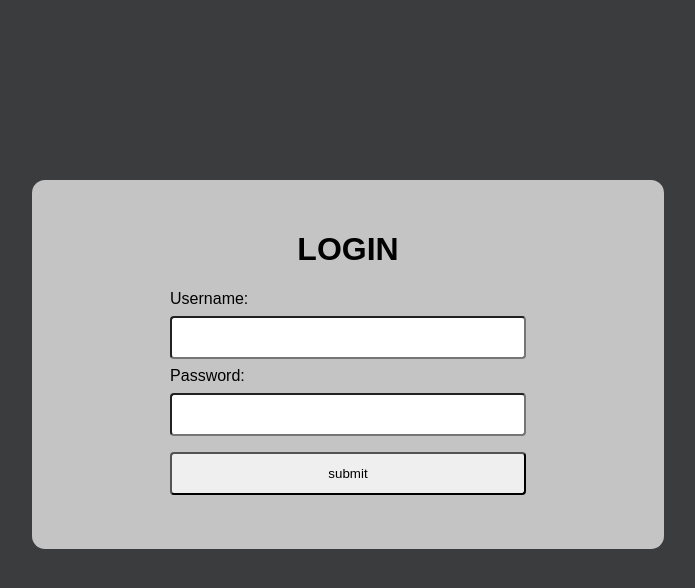
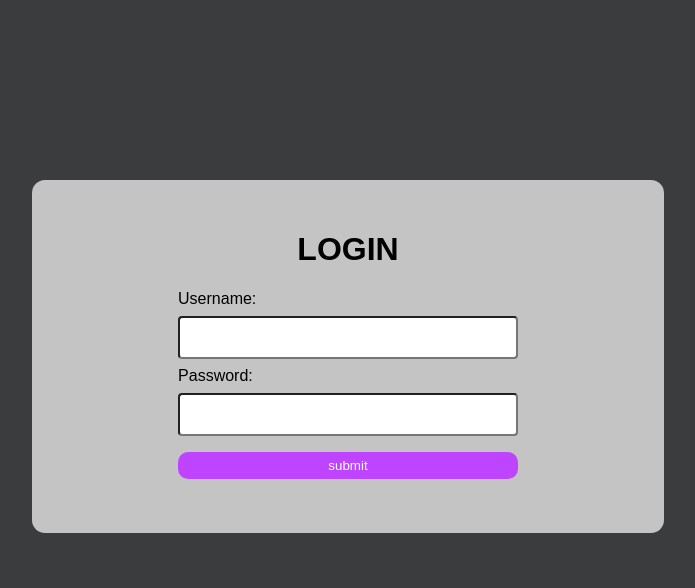
Before and after one commit to mxddi/Skill-Matcher, a Flask app: page /auth/login in a window 1280 px wide. Shown: the top 588 px of the page, without its empty margins (292-987 px from the left). Run offline with Flask 2, Linux system fonts and the light colour scheme.

Commit message:
Update login.html

```diff
--- a/templates/auth/login.html
+++ b/templates/auth/login.html
@@ -54,7 +54,7 @@
         <br>
         <label for="password">Password: </label>
         <input type="password" name="password" id="password" required>
-        <input type="submit" name="submit" value="submit">
+        <input type="submit" name="submit" value="submit" class="submit">
     </form>
     </div>
     </div>
```
